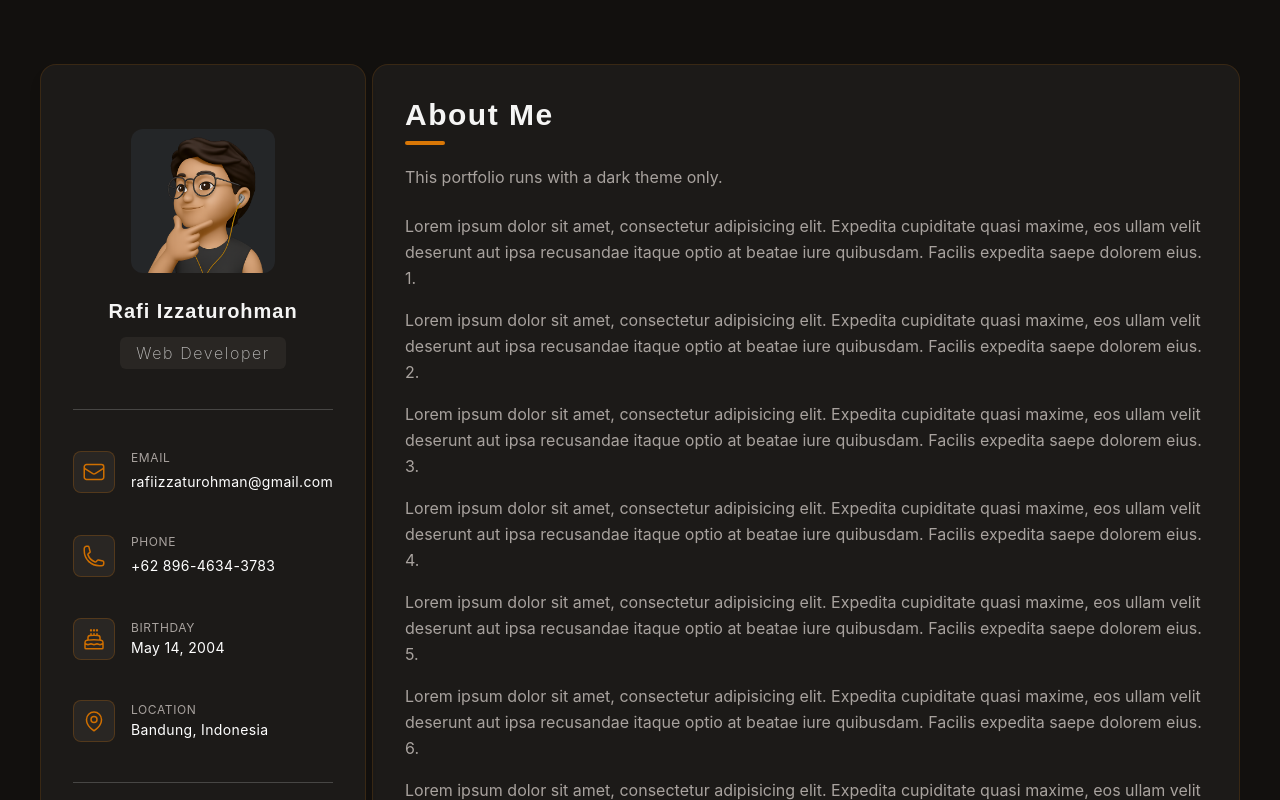
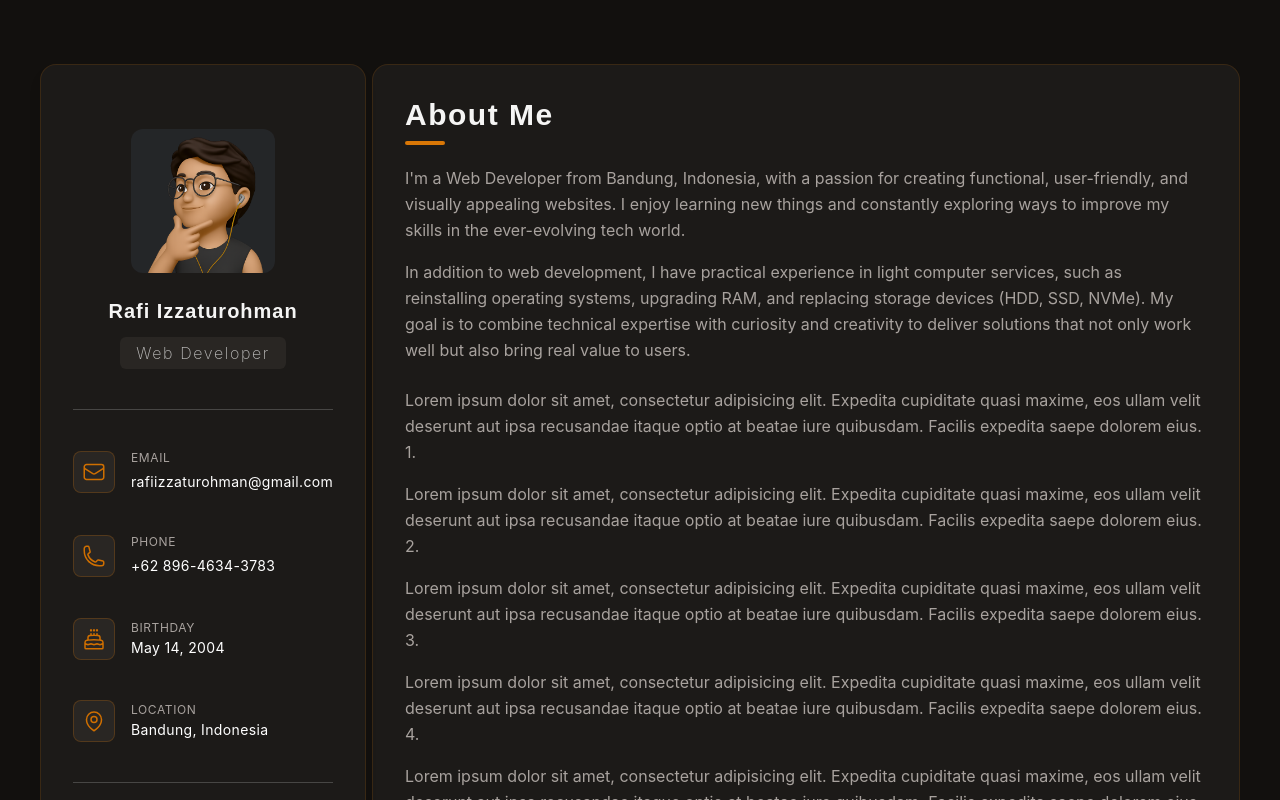
Before and after one commit to rafiizzaturohman/gluon, a Next.js app: page / in a window 1280 px wide. Shown: the top 800 px of the page. Built offline with nearby package versions, Linux system fonts and the light colour scheme.

Commit message:
About Update

```diff
--- a/src/app/globals.css
+++ b/src/app/globals.css
@@ -87,7 +87,7 @@
     @apply text-sm text-[var(--color-primary)];
   }
   .card-text {
-    @apply text-sm text-[var(--color-text-muted)];
+    @apply leading-relaxed text-xs sm:text-sm md:text-base text-[var(--color-text-muted)];
   }
   .card-title-text {
     @apply text-xs sm:text-sm md:text-base lg:text-base max-w-max bg-[var(--color-text-surface)] tracking-widest font-extralight rounded-md py-1 px-2 md:px-4 text-[10px] text-white/70;
@@ -105,7 +105,7 @@
     @apply flex flex-row md:flex-col items-center gap-3 sm:gap-4 md:gap-6;
   }
   .page-title {
-    @apply relative  text-lg sm:text-xl md:text-2xl lg:text-3xl tracking-wider font-bold flex items-center gap-2 pb-2
+    @apply relative text-lg sm:text-xl md:text-2xl lg:text-3xl tracking-wider font-bold flex items-center gap-2 pb-2
              after:content-[''] after:absolute after:-bottom-1 after:left-0
              after:w-[40px] after:h-[4px] after:bg-[var(--color-primary)] after:rounded-full;
   }
@@ -185,3 +185,8 @@
   scrollbar-width: thin;
   scrollbar-color: #d97706 transparent;
 }
+
+::selection {
+  background: var(--color-primary);
+  color: black;
+}
--- a/src/components/about.tsx
+++ b/src/components/about.tsx
@@ -8,9 +8,23 @@ const AboutMe = () => {
       >
         <h1 className="page-title">About Me</h1>
 
-        <p className="card-text text-xs sm:text-sm md:text-base">
-          This portfolio runs with a dark theme only.
-        </p>
+        <div className="space-y-4">
+          <p className="card-text">
+            I'm a Web Developer from Bandung, Indonesia, with a passion for
+            creating functional, user-friendly, and visually appealing websites.
+            I enjoy learning new things and constantly exploring ways to improve
+            my skills in the ever-evolving tech world.
+          </p>
+
+          <p className="card-text">
+            In addition to web development, I have practical experience in light
+            computer services, such as reinstalling operating systems, upgrading
+            RAM, and replacing storage devices (HDD, SSD, NVMe). My goal is to
+            combine technical expertise with curiosity and creativity to deliver
+            solutions that not only work well but also bring real value to
+            users.
+          </p>
+        </div>
 
         {/* Contoh konten panjang biar bisa discroll */}
         <div className="space-y-4">
```
